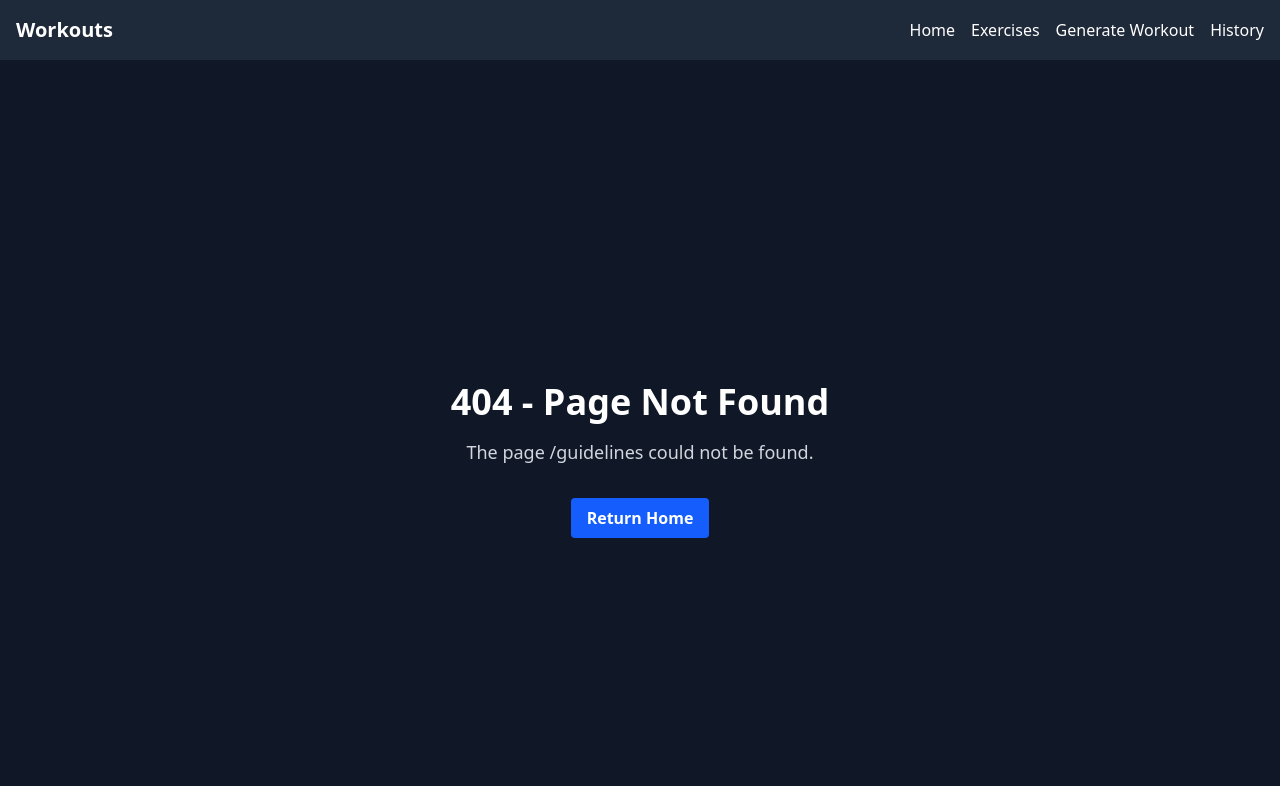
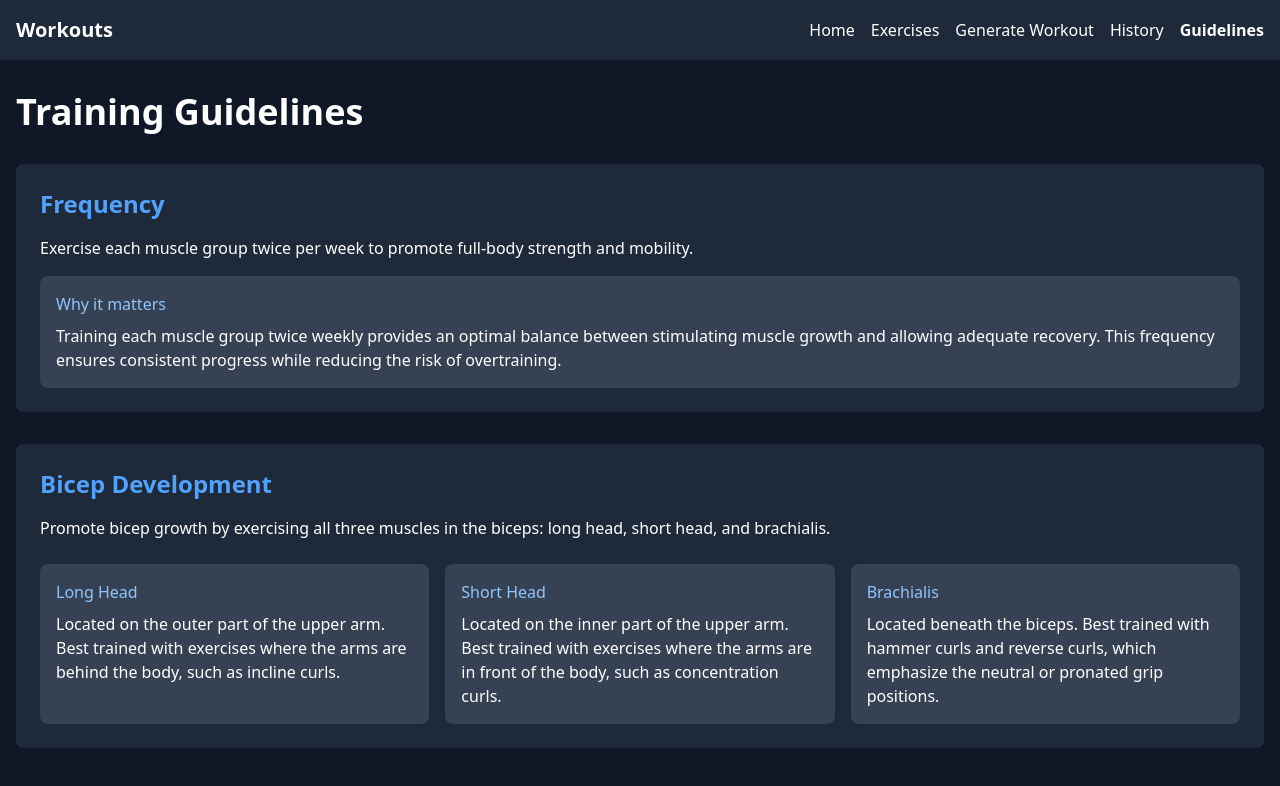
Before and after one commit to brylie/workouts, a SvelteKit app in the folder app/: page /guidelines in a window 1280 px wide. Before the commit this address had no page. Shown: the top 786 px of the page. Built offline with nearby package versions, Linux system fonts and the light colour scheme.

Commit message:
add guidelines page and navigation link; include training tips for optimal muscle exercise frequency

```diff
--- a/app/src/lib/components/NavigationMenu.svelte
+++ b/app/src/lib/components/NavigationMenu.svelte
@@ -35,6 +35,12 @@ $: pathname = $page.url.pathname;
             >
                 History
             </a>
+            <a
+                href="{base}/guidelines"
+                class="text-white hover:text-blue-300 transition-colors {pathname === base + '/guidelines' ? 'font-bold' : ''}"
+            >
+                Guidelines
+            </a>
         </div>
     </div>
 </nav>
--- /dev/null
+++ b/app/src/routes/guidelines/+page.svelte
@@ -0,0 +1,44 @@
+<script lang="ts">
+// No TypeScript imports needed for now
+</script>
+
+<div class="min-h-screen bg-gray-900 text-white">
+    <div class="container mx-auto px-4 py-8">
+        <h1 class="text-4xl font-bold mb-8">Training Guidelines</h1>
+
+        <div class="space-y-8">
+            <!-- Frequency Guideline -->
+            <div class="bg-gray-800 rounded-lg p-6">
+                <h2 class="text-2xl font-semibold mb-4 text-blue-400">Frequency</h2>
+                <p class="mb-3">Exercise each muscle group twice per week to promote full-body strength and mobility.</p>
+                <div class="bg-gray-700 p-4 rounded-lg mt-4">
+                    <h3 class="font-medium text-blue-300 mb-2">Why it matters</h3>
+                    <p>Training each muscle group twice weekly provides an optimal balance between stimulating muscle growth and allowing adequate recovery. This frequency ensures consistent progress while reducing the risk of overtraining.</p>
+                </div>
+            </div>
+
+            <!-- Bicep Growth Guideline -->
+            <div class="bg-gray-800 rounded-lg p-6">
+                <h2 class="text-2xl font-semibold mb-4 text-blue-400">Bicep Development</h2>
+                <p class="mb-3">Promote bicep growth by exercising all three muscles in the biceps: long head, short head, and brachialis.</p>
+
+                <div class="grid md:grid-cols-3 gap-4 mt-6">
+                    <div class="bg-gray-700 p-4 rounded-lg">
+                        <h3 class="font-medium text-blue-300 mb-2">Long Head</h3>
+                        <p>Located on the outer part of the upper arm. Best trained with exercises where the arms are behind the body, such as incline curls.</p>
+                    </div>
+
+                    <div class="bg-gray-700 p-4 rounded-lg">
+                        <h3 class="font-medium text-blue-300 mb-2">Short Head</h3>
+                        <p>Located on the inner part of the upper arm. Best trained with exercises where the arms are in front of the body, such as concentration curls.</p>
+                    </div>
+
+                    <div class="bg-gray-700 p-4 rounded-lg">
+                        <h3 class="font-medium text-blue-300 mb-2">Brachialis</h3>
+                        <p>Located beneath the biceps. Best trained with hammer curls and reverse curls, which emphasize the neutral or pronated grip positions.</p>
+                    </div>
+                </div>
+            </div>
+        </div>
+    </div>
+</div>
--- a/app/src/routes/workout/+page.svelte
+++ b/app/src/routes/workout/+page.svelte
@@ -100,6 +100,15 @@ async function markAsComplete(index: number) {
                     Generate Workout
                 </button>
             </form>
+
+            <div class="mt-4 p-3 bg-gray-700 rounded text-sm">
+                <p class="flex items-center">
+                    <svg xmlns="http://www.w3.org/2000/svg" class="h-5 w-5 mr-2 text-blue-400" fill="none" viewBox="0 0 24 24" stroke="currentColor">
+                        <path stroke-linecap="round" stroke-linejoin="round" stroke-width="2" d="M13 16h-1v-4h-1m1-4h.01M21 12a9 9 0 11-18 0 9 9 0 0118 0z" />
+                    </svg>
+                    <span><strong>Training Tip:</strong> For optimal strength and mobility, aim to exercise each muscle group twice per week.</span>
+                </p>
+            </div>
         </div>
 
         {#if saveError}
```
Also changed, not shown: 1 other file (tests, documents, lock files or other folders).
